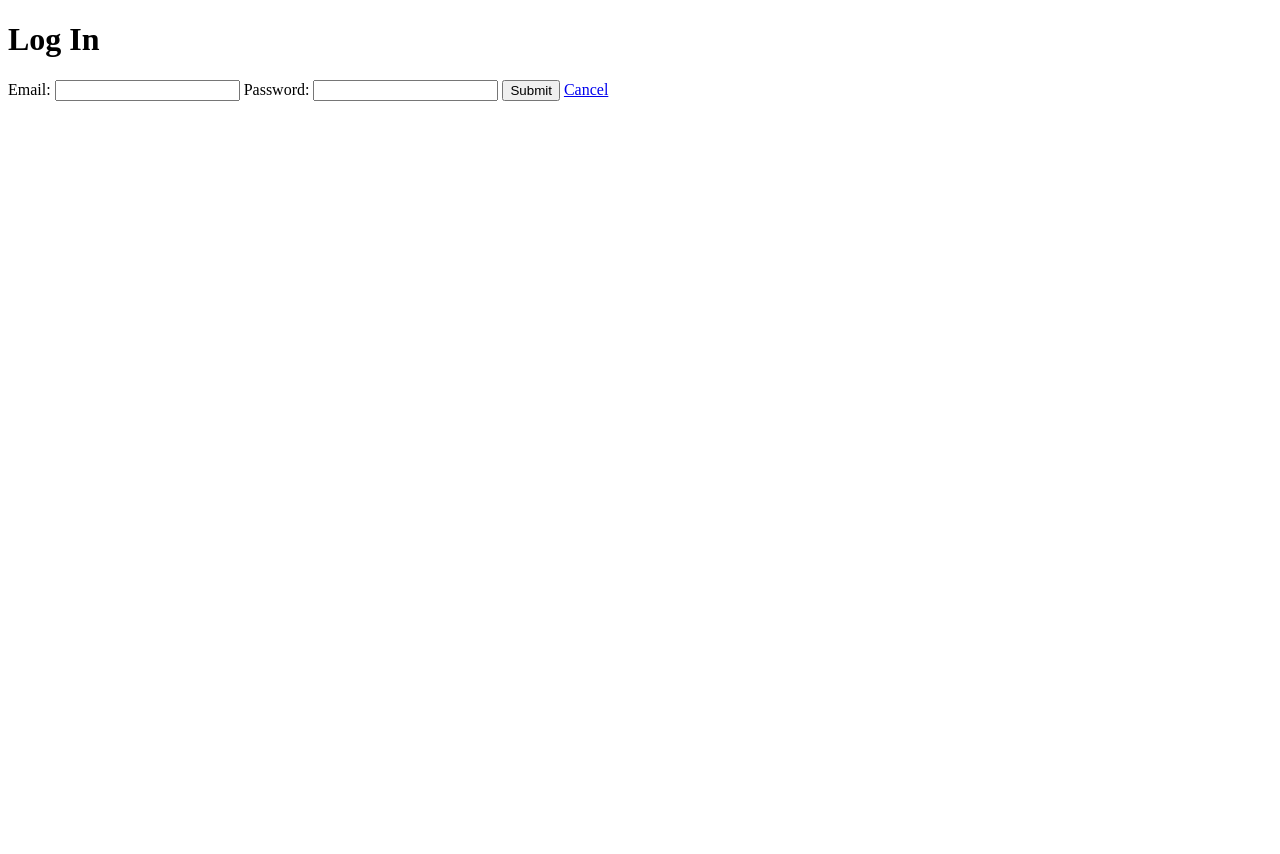
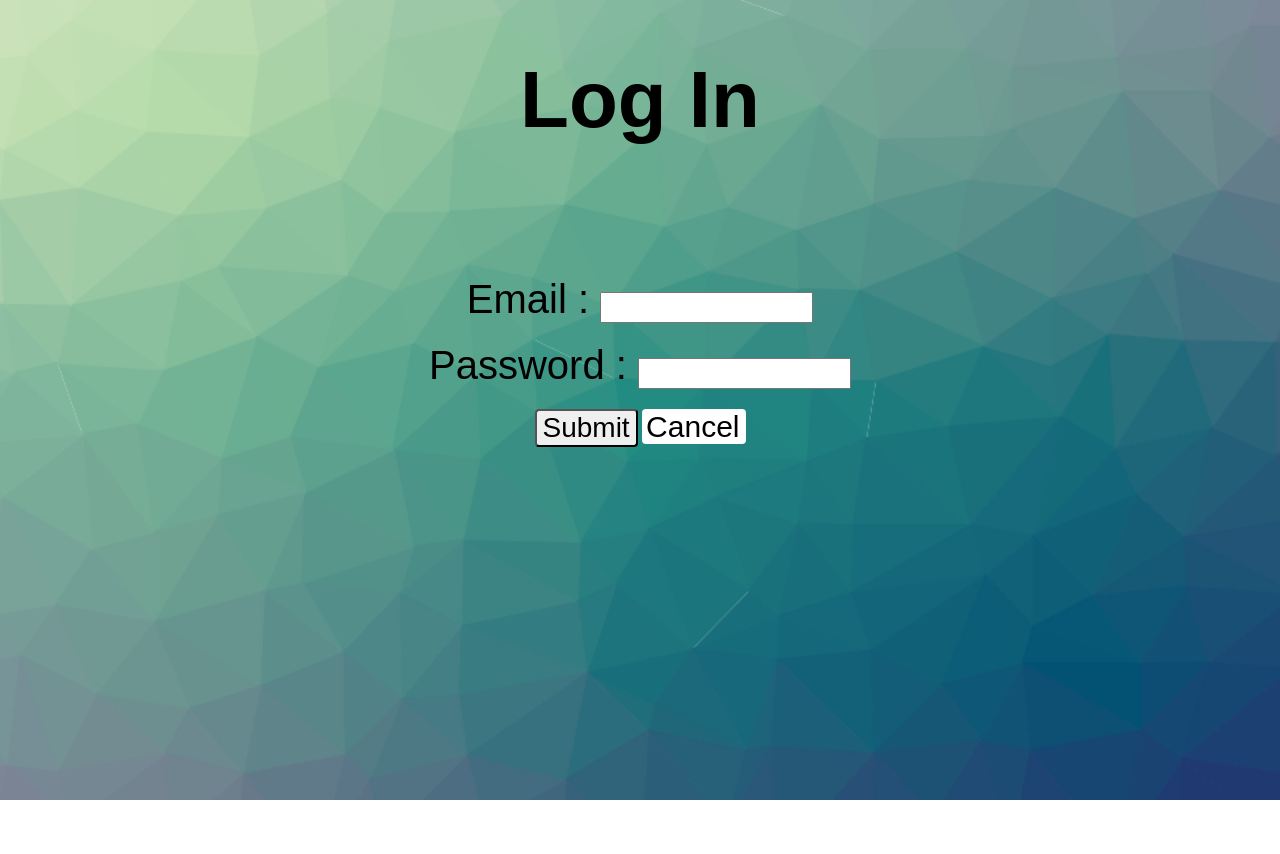
Before and after one commit to AnthonyMc0525/220-final-project, a PHP site: page /logIn.php in a window 1280 px wide. Before the commit the page ends 101 px from the top, so only its background shows below. Run offline with PHP 8.4, Linux system fonts and the light colour scheme.

Commit message:
Got everything finally linked and working again..... thanks anthony

```diff
--- a/html/index.css
+++ b/css/index.css
@@ -2,7 +2,7 @@ a {
   background-color: hotpink;
   box-shadow: 0 5px 0 pink;
   color: black;
-  font-family: American Typewriter, serif;
+  font-family: Chalkduster, fantasy;
   font-size: 40px;
   padding: 1em 1.5em;
   position: relative;
@@ -30,7 +30,7 @@ body {
 }
 
 h1{
-  font-family: Apple Chancery, cursive;
+  font-family: Chalkduster, fantasy;
   font-size: 80px;
   margin-bottom: 10%;
 }
--- a/html/main.css
+++ b/css/main.css
@@ -1,7 +1,11 @@
 .num1{
-  font-family: Apple Chancery, cursive;
+  font-family: Chalkduster, fantasy;
   font-size: 80px;
   margin-bottom: 10%;
+}
+
+* {
+  font-family: Chalkduster, fantasy;
 }
 
 body, html{
--- a/css/master.css
+++ /dev/null
@@ -1,3 +0,0 @@
-.visability {
-  visibility: hidden;
-}
--- a/html/index.html
+++ b/html/index.html
@@ -2,7 +2,7 @@
 <html>
   <head>
     <meta charset="UTF-8" />
-    <link rel="stylesheet" href="index.css">
+    <link rel="stylesheet" href="../css/index.css">
     <meta name="viewport" content="width=device-width" />
     <title>Home</title>
   </head>
@@ -10,7 +10,7 @@
     <h1>
       Welcome to the Pokémon Day Care
     </h1>
-    <a href="./register.html" target="_self">Register</a>
-    <a href="./login.html" target="_self">Log In</a>
+    <a href="./register.php" target="_self">Register</a>
+    <a href="./logIn.php" target="_self">Log In</a>
   </body>
 </html>
--- a/html/logIn.php
+++ b/html/logIn.php
@@ -10,15 +10,16 @@ session_start()
   <head>
     <meta charset="UTF-8" />
     <meta name="viewport" content="width=device-width" />
+    <link rel="stylesheet" href="../css/main.css">
     <title>Login</title>
   </head>
   <body>
-    <h1>Log In</h1>
-    <form method="get" accept-charset="utf-8">
-      <label>Email: <input type="text" value="" name="email" id="email"/></label>
-      <label>Password: <input type="text" value="" name="password" id="password"/></label>
-      <input type="submit" value="Submit" name="submit" id="submit"/>
-      <a href="http://localhost/old-people-project/html/index.html" target="_self">Cancel</a>
+    <h1 class="num1">Log In</h1>
+    <form method="post" accept-charset="utf-8" id="login">
+      <label class="waffle"> Email : <input class="pancake" type="text" value="" name="email" id="email"/></label>
+      <label class="waffle"> Password : <input class="pancake" type="text" value="" name="password" id="password"/></label>
+      <button type="submit" value="Submit" name="submit" class="submit" form="login"> Submit </button>
+      <a class="cancel" href="./index.html" target="_self"> Cancel </a>
     </form>
 <?php
 if(@$_GET['email'] && @$_GET['password']){
--- a/html/register.php
+++ b/html/register.php
@@ -10,8 +10,7 @@
   <head>
     <meta charset="UTF-8" />
     <meta name="viewport" content="width=device-width" />
-    <link rel="stylesheet" href="main.css">
-    <link rel="stylesheet" href="../css/master.css" type="text/css" media="screen" title="no title" charset="utf-8">
+    <link rel="stylesheet" href="../css/main.css">
     <title> Register </title>
   </head>
   <body class="center">
```
